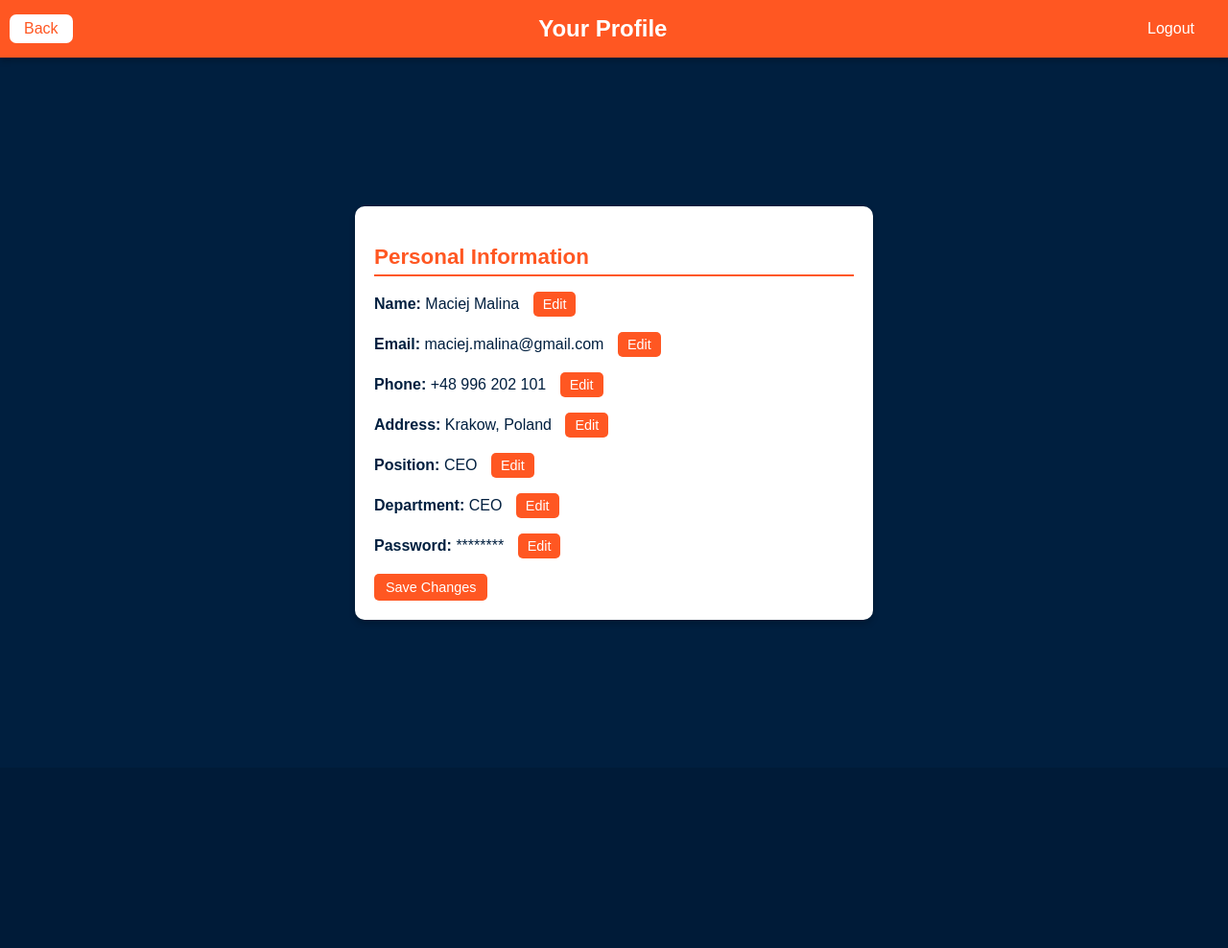
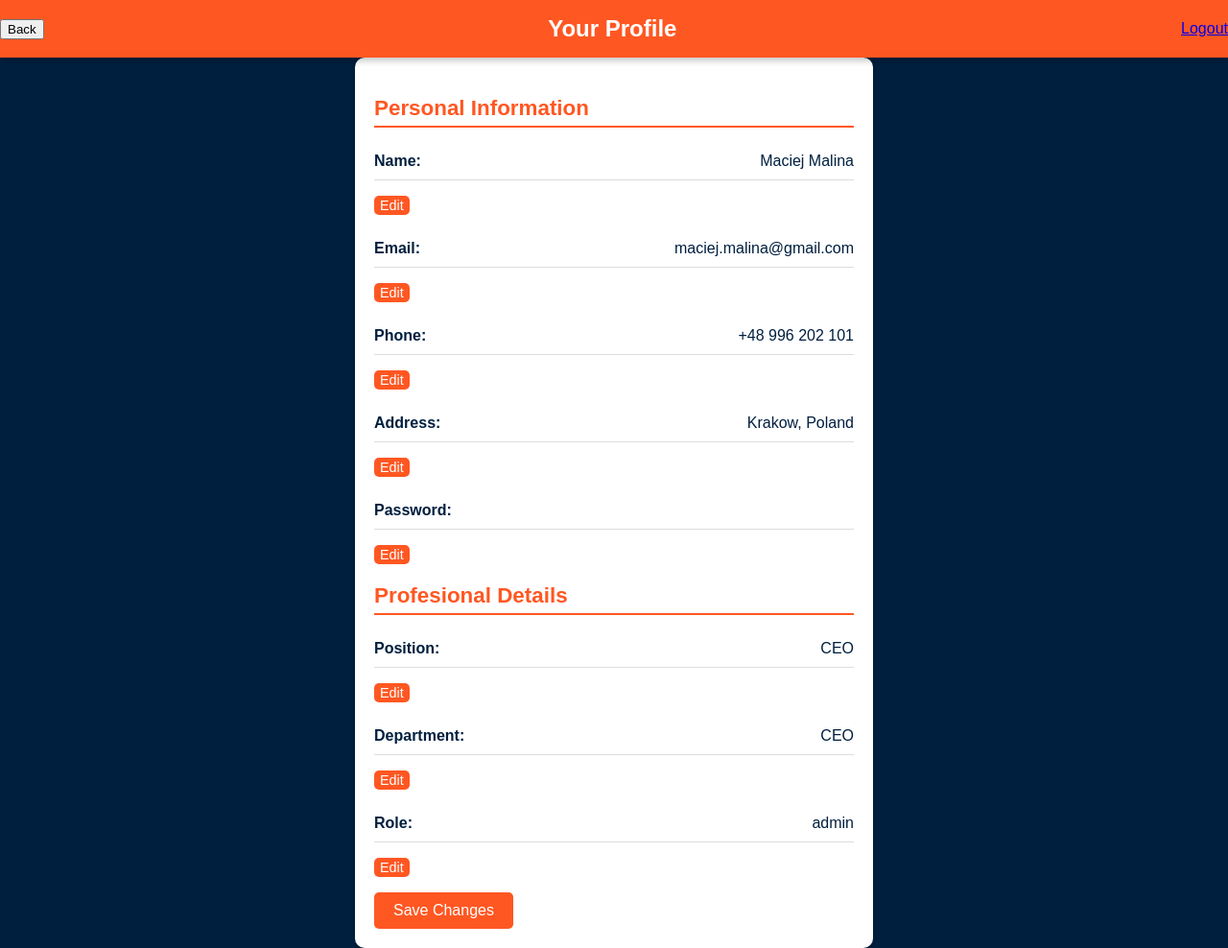
Before and after one commit to MaciejMalina/wdpaiProject, a PHP site: page /profile in a window 1280 px wide. Shown: the whole page at 96% size. Before the commit the page ends 646 px from the top, so only its background shows below. Run offline with PHP 8.4, Linux system fonts and the light colour scheme; a user stored in the database is signed in; data comes from the database, SQL or seed files in the repository; some libraries are stand-ins or nearby versions.

Commit message:
W pełni działająca strona profile

```diff
--- a/public/css/profile.css
+++ b/public/css/profile.css
@@ -27,47 +27,6 @@
     font-size: 1.5rem;
     text-align: center;
     flex-grow: 1;
-}
-
-.header a {
-    text-decoration: none;
-    color: white;
-    font-size: 1rem;
-    padding: 6px 15px;
-    background-color: transparent;
-    border-radius: 5px;
-    transition: background-color 0.3s ease;
-}
-.account {
-    margin-right: 20px;
-    text-decoration: none;
-    color: white;
-    font-size: 1rem;
-    cursor: pointer;
-    padding: 8px 15px;
-    background-color: #FF5722;
-    border-radius: 5px;
-    transition: background-color 0.3s;
-}
-
-.account:hover {
-    background-color: #FFCCBC;
-}
-.back-button {
-    background-color: white;
-    color: #FF5722;
-    border: none;
-    border-radius: 7px;
-    padding: 6px 15px;
-    font-size: 1rem;
-    cursor: pointer;
-    transition: background-color 0.3s;
-    margin-right: auto;
-    margin-left: 10px;
-}
-
-.back-button:hover {
-    background-color: #FFCCBC;
 }
 
 .content {
@@ -100,62 +59,58 @@
 
 .profile-row {
     display: flex;
+    justify-content: space-between;
     align-items: center;
-    justify-content: space-between;
-    margin-bottom: 15px;
     padding: 10px 0;
     border-bottom: 1px solid #ddd;
-    font-size: 1rem;
 }
 
-.profile-row strong {
-    flex: 1;
-    font-weight: bold;
-    text-align: left;
+.profile-card input[type="text"],
+.profile-card input[type="email"],
+.profile-card input[type="password"] {
+    width: 100%;
+    padding: 8px;
+    margin-left: 5px;
+    border: 1px solid #ccc;
+    border-radius: 4px;
+    font-size: 1rem;
+    background-color: white;
+    color: #001F3F;
 }
 
-/* Odsunięcie przycisków Edit i Save */
-.button-group {
+.button-group-container {
     display: flex;
-    gap: 10px; /* Odstęp między przyciskami */
+    justify-content: center;
+    gap: 15px;
+    margin-top: 20px;
 }
 
-.edit-button, .save-button {
-    padding: 6px 12px;
+.edit-button {
+    background-color: #FF5722;
+    color: white;
+    padding: 2px 6px;
     font-size: 0.9rem;
     border: none;
     border-radius: 5px;
     cursor: pointer;
     transition: background-color 0.3s;
 }
-
-.edit-button {
-    margin-left: 10px;
-    padding: 5px 10px;
+.save-button {
     background-color: #FF5722;
     color: white;
+    padding: 10px 20px;
+    font-size: 1rem;
     border: none;
     border-radius: 5px;
     cursor: pointer;
     transition: background-color 0.3s;
+    text-align: center;
 }
 
-.save-button {
-    background-color: #FF5722;
-    color: white;
-}
-
-.edit-button:hover, .save-button:hover {
+.save-button:hover {
     opacity: 0.8;
 }
 
-
-
-.profile-row span {
-    flex: 2;
-    text-align: left;
-    word-wrap: break-word;
-}
 
 @media (max-width: 768px) {
     .profile-card {
--- a/public/views/profile.php
+++ b/public/views/profile.php
@@ -38,54 +38,73 @@
             <h2>Personal Information</h2>
 
             <form id="editForm" method="POST" action="/updateProfile">
-                <p>
+                <p class="profile-row">
                     <strong>Name:</strong>
                     <span id="user-name"><?= htmlspecialchars($user['name'] ?? '') ?></span>
+                    <input id="name-input" type="text" name="name" value="<?= htmlspecialchars($user['name'] ?? '') ?>" style="display: none;">
+                    <div class="button-container">
                     <button type="button" onclick="toggleEdit('name')" class="edit-button">Edit</button>
-                    <input id="name-input" type="text" name="name" value="<?= htmlspecialchars($user['name'] ?? '') ?>" style="display: none;">
+                    </div>
                 </p>
 
-                <p>
+                <p class="profile-row">
                     <strong>Email:</strong>
                     <span id="user-email"><?= htmlspecialchars($user['email'] ?? '') ?></span>
+                    <input id="email-input" type="email" name="email" value="<?= htmlspecialchars($user['email'] ?? '') ?>" style="display: none;">
+                    <div class="button-container">
                     <button type="button" onclick="toggleEdit('email')" class="edit-button">Edit</button>
-                    <input id="email-input" type="email" name="email" value="<?= htmlspecialchars($user['email'] ?? '') ?>" style="display: none;">
+                    </div>
+                </p>
+                <p class="profile-row">
+                    <strong>Phone:</strong>
+                    <span id="user-phone"><?= htmlspecialchars($user['phone'] ?? '') ?></span>
+                    <input id="phone-input" type="text" name="phone" value="<?= htmlspecialchars($user['phone'] ?? '') ?>" style="display: none;">
+                    <div class="button-container">
+                        <button type="button" onclick="toggleEdit('phone')" class="edit-button">Edit</button>
+                    </div>
+                </p>
+                <p class="profile-row">
+                    <strong>Address:</strong>
+                    <span id="user-address"><?= htmlspecialchars($user['address'] ?? '') ?></span>
+                    <input id="address-input" type="text" name="address" value="<?= htmlspecialchars($user['address'] ?? '') ?>" style="display: none;">
+                    <div class="button-container">
+                        <button type="button" onclick="toggleEdit('address')" class="edit-button">Edit</button>
+                    </div>
+                </p>
+                <p class="profile-row">
+                    <strong>Password:</strong>
+                    <span id="user-password"><?= htmlspecialchars($user['password'] ?? '') ?></span>
+                    <input id="password-input" type="password" name="password" value="<?= htmlspecialchars($user['password'] ?? '') ?>" style="display: none;">
+                    <div class="button-container">
+                        <button type="button" onclick="toggleEdit('password')" class="edit-button">Edit</button>
+                    </div>
+                </p>
+                <h2>Profesional Details</h2>
+                <p class="profile-row">
+                    <strong>Position:</strong>
+                    <span id="user-position"><?= htmlspecialchars($user['position'] ?? '') ?></span>
+                    <input id="position-input" type="text" name="position" value="<?= htmlspecialchars($user['position'] ?? '') ?>" style="display: none;">
+                    <div class="button-container">
+                        <button type="button" onclick="toggleEdit('position')" class="edit-button">Edit</button>
+                    </div>
+                </p>
+                <p class="profile-row">
+                    <strong>Department:</strong>
+                    <span id="user-department"><?= htmlspecialchars($user['department'] ?? '') ?></span>
+                    <input id="department-input" type="text" name="department" value="<?= htmlspecialchars($user['department'] ?? '') ?>" style="display: none;">
+                    <div class="button-container">
+                        <button type="button" onclick="toggleEdit('department')" class="edit-button">Edit</button>
+                    </div>
+                </p>
+                <p class="profile-row">
+                    <strong>Role:</strong>
+                    <span id="user-role"><?= htmlspecialchars($user['role'] ?? '') ?></span>
+                    <input id="role-input" type="text" name="role" value="<?= htmlspecialchars($user['role'] ?? '') ?>" style="display: none;">
+                    <div class="button-container">
+                        <button type="button" onclick="toggleEdit('role')" class="edit-button">Edit</button>
+                    </div>
                 </p>
 
-                <p>
-                    <strong>Phone:</strong>
-                    <span id="user-phone"><?= htmlspecialchars($user['phone'] ?? '') ?></span>
-                    <button type="button" onclick="toggleEdit('phone')" class="edit-button">Edit</button>
-                    <input id="phone-input" type="text" name="phone" value="<?= htmlspecialchars($user['phone'] ?? '') ?>" style="display: none;">
-                </p>
-
-                <p>
-                    <strong>Address:</strong>
-                    <span id="user-address"><?= htmlspecialchars($user['address'] ?? '') ?></span>
-                    <button type="button" onclick="toggleEdit('address')" class="edit-button">Edit</button>
-                    <input id="address-input" type="text" name="address" value="<?= htmlspecialchars($user['address'] ?? '') ?>" style="display: none;">
-                </p>
-
-                <p>
-                    <strong>Position:</strong>
-                    <span id="user-position"><?= htmlspecialchars($user['position'] ?? '') ?></span>
-                    <button type="button" onclick="toggleEdit('position')" class="edit-button">Edit</button>
-                    <input id="position-input" type="text" name="position" value="<?= htmlspecialchars($user['position'] ?? '') ?>" style="display: none;">
-                </p>
-
-                <p>
-                    <strong>Department:</strong>
-                    <span id="user-department"><?= htmlspecialchars($user['department'] ?? '') ?></span>
-                    <button type="button" onclick="toggleEdit('department')" class="edit-button">Edit</button>
-                    <input id="department-input" type="text" name="department" value="<?= htmlspecialchars($user['department'] ?? '') ?>" style="display: none;">
-                </p>
-
-                <p>
-                    <strong>Password:</strong>
-                    <span id="user-password">********</span> <!-- Nie pokazujemy hasła -->
-                    <button type="button" onclick="toggleEdit('password')" class="edit-button">Edit</button>
-                    <input id="password-input" type="password" name="password" value="" style="display: none;">
-                </p>
 
                 <button type="submit" class="save-button">Save Changes</button>
             </form>
@@ -94,61 +113,3 @@
     </div>
 </body>
 </html>
-
-
-<!--
-<form id="editForm" method="POST" action="/profile">
-                <input type="hidden" name="field" id="field">
-                <input type="hidden" name="value" id="value">
-                <div class="profile-row">
-                    <strong>Name:</strong>
-                    <span id="nameValue"><?= htmlspecialchars($user['name']) ?></span>
-                    <input type="text" id="nameInput" style="display: none;" value="<?= htmlspecialchars($user['name']) ?>" name="name">
-                    <button type="button" class="edit-button" onclick="enableEdit('name', 'nameValue', 'nameInput', 'nameSave')">Edit</button>
-                    <button type="button" id="nameSave" class="edit-button" style="display: none;" onclick="submitEdit('name', 'nameValue', 'nameInput', 'nameSave')">Save</button>
-                </div>
-                <div class="profile-row">
-                    <strong>Email:</strong>
-                    <span id="emailValue"><?= htmlspecialchars($user['email']) ?></span>
-                    <input type="email" id="emailInput" style="display: none;" value="<?= htmlspecialchars($user['email']) ?>" name="email">
-                    <button type="button" class="edit-button" onclick="enableEdit('email', 'emailValue', 'emailInput', 'emailSave')">Edit</button>
-                    <button type="button" id="emailSave" class="edit-button" style="display: none;" onclick="submitEdit('email', 'emailValue', 'emailInput', 'emailSave')">Save</button>
-                </div>
-                <div class="profile-row">
-                    <strong>Phone:</strong>
-                    <span id="phoneValue"><?= htmlspecialchars($user['phone'] ?? '') ?></span>
-                    <input type="text" id="phoneInput" style="display: none;" value="<?= htmlspecialchars($user['phone'] ?? '') ?>" name="phone">
-                    <button type="button" class="edit-button" onclick="enableEdit('phone', 'phoneValue', 'phoneInput', 'phoneSave')">Edit</button>
-                    <button type="button" id="phoneSave" class="edit-button" style="display: none;" onclick="submitEdit('phone', 'phoneValue', 'phoneInput', 'phoneSave')">Save</button>
-                </div>
-                <div class="profile-row">
-                    <strong>Address:</strong>
-                    <span id="addressValue"><?= htmlspecialchars($user['address'] ?? '') ?></span>
-                    <input type="text" id="addressInput" style="display: none;" value="<?= htmlspecialchars($user['address'] ?? '') ?>" name="address">
-                    <button type="button" class="edit-button" onclick="enableEdit('address', 'addressValue', 'addressInput', 'addressSave')">Edit</button>
-                    <button type="button" id="addressSave" class="edit-button" style="display: none;" onclick="submitEdit('address', 'addressValue', 'addressInput', 'addressSave')">Save</button>
-                </div>
-                <h2>Professional details</h2>
-                <div class="profile-row">
-                    <strong>Position:</strong>
-                    <span id="positionValue"><?= htmlspecialchars($user['position'] ?? '') ?></span>
-                    <input type="text" id="positionInput" style="display: none;" value="<?= htmlspecialchars($user['position'] ?? '') ?>" name="position">
-                    <button type="button" class="edit-button" onclick="enableEdit('position', 'positionValue', 'positionInput', 'positionSave')">Edit</button>
-                    <button type="button" id="positionSave" class="edit-button" style="display: none;" onclick="submitEdit('position', 'positionValue', 'positionInput', 'positionSave')">Save</button>
-                </div>
-                <div class="profile-row">
-                    <strong>Department:</strong>
-                    <span id="departmentValue"><?= htmlspecialchars($user['department'] ?? '') ?></span>
-                    <input type="text" id="departmentInput" style="display: none;" value="<?= htmlspecialchars($user['department'] ?? '') ?>" name="department">
-                    <button type="button" class="edit-button" onclick="enableEdit('department', 'departmentValue', 'departmentInput', 'departmentSave')">Edit</button>
-                    <button type="button" id="departmentSave" class="edit-button" style="display: none;" onclick="submitEdit('department', 'departmentValue', 'departmentInput', 'departmentSave')">Save</button>
-                </div>
-                <h2>Password</h2>
-                <div class="profile-row">
-                    <strong>Password:</strong>
-                    <span id="passwordValue"><?= htmlspecialchars($user['password'] ?? '') ?></span>
-                    <input type="text" id="passwordInput" style="display: none;" value="<?= htmlspecialchars($user['password'] ?? '') ?>" name="password">
-                    <button type="button" class="edit-button" onclick="enableEdit('password', 'passwordValue', 'passwordInput', 'passwordSave')">Edit</button>
-                    <button type="button" id="passwordSave" class="edit-button" style="display: none;" onclick="submitEdit('password', 'passwordValue', 'passwordInput', 'passwordSave')">Save</button>
-                </div>
-            </form>
```
Also changed, not shown: public/js/profile.js (added, +29 -0 lines), js/script.js (deleted).
